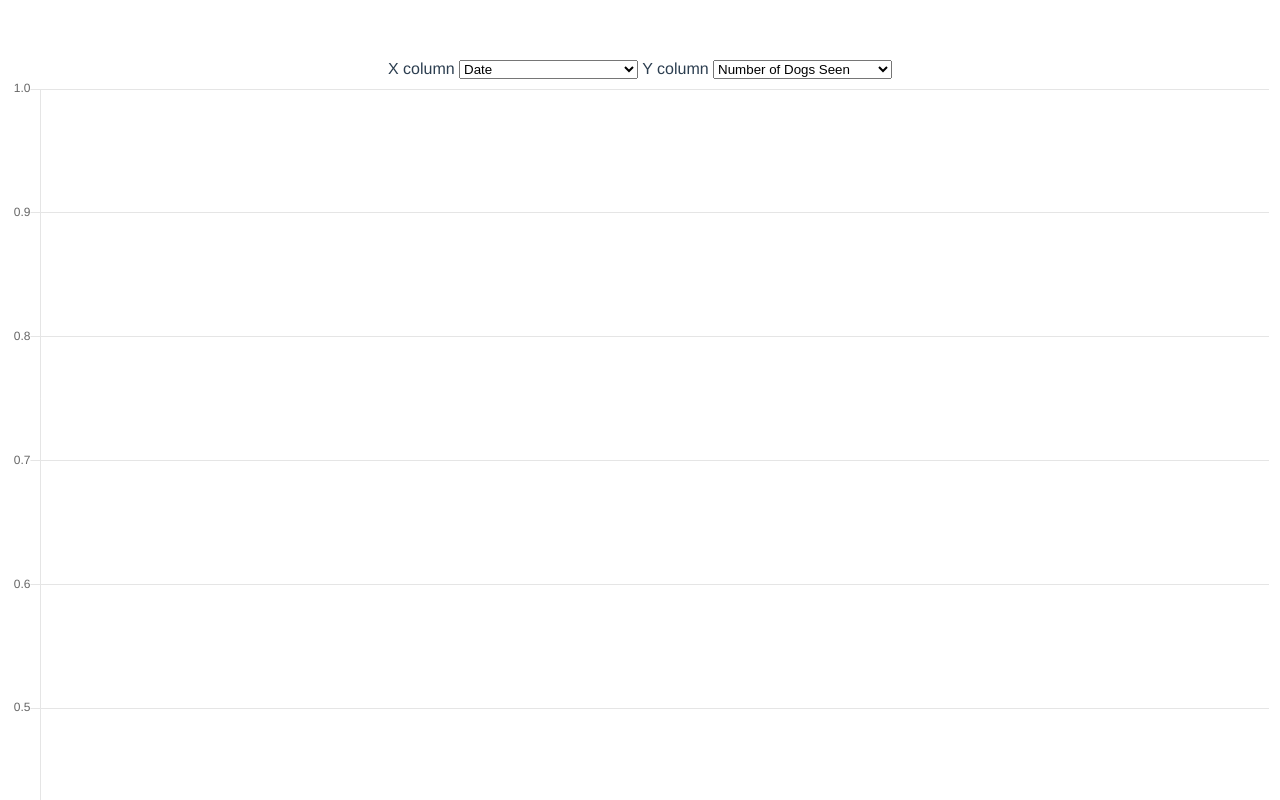
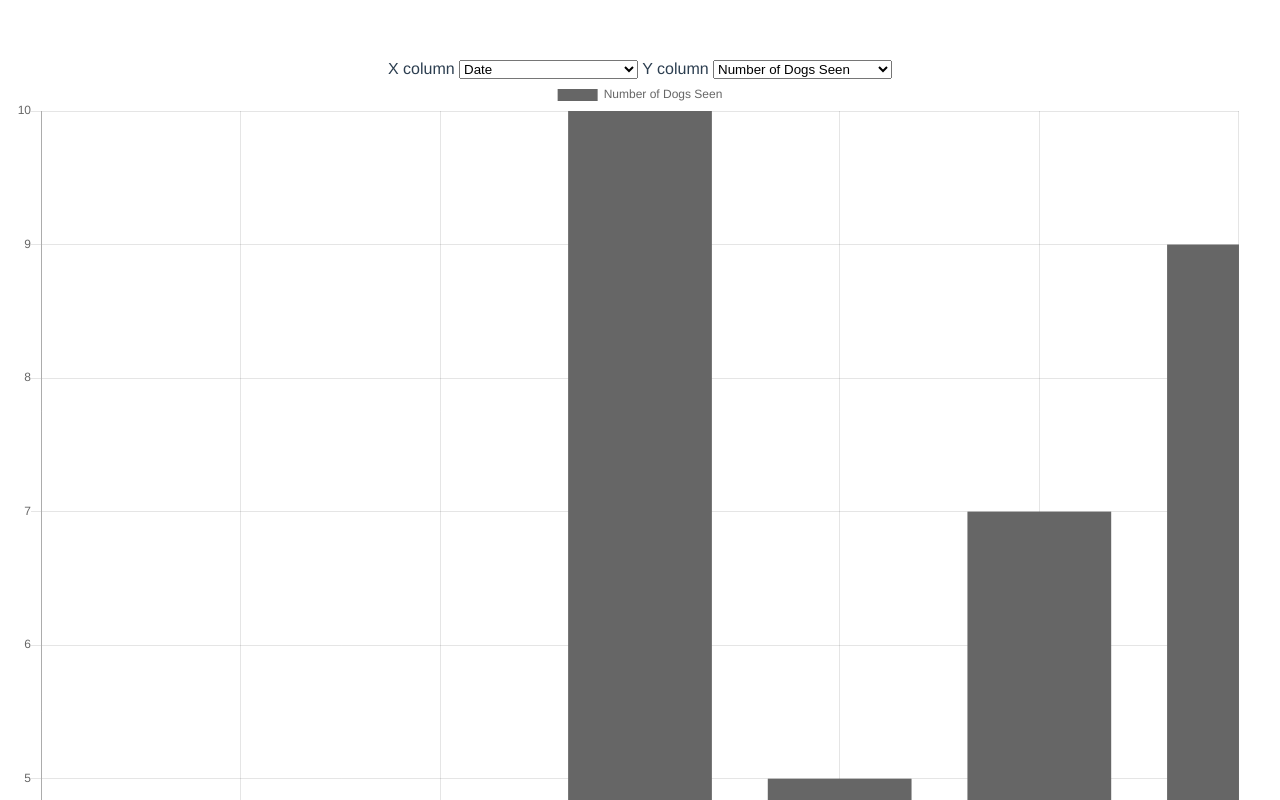
Before and after one commit to toastking/data-vuesualization, a Vue app: page / in a window 1280 px wide. Shown: the top 800 px of the page. Built offline with nearby package versions, Linux system fonts and the light colour scheme.

Commit message:
added rective props for a bar chart

```diff
--- a/src/App.vue
+++ b/src/App.vue
@@ -8,7 +8,7 @@
     <select id="ycol" v-model="yCol">
       <option v-for="col of Object.keys(cols)" v-bind:key="col" v-bind:value="col">{{ cols[col] }}</option>
     </select>
-    <BarChart v-bind:chartdata="getChartData()" v-bind:options="chartOptions"/>
+    <BarChart v-bind:chartData="chartdata" v-bind:options="chartoptions"/>
   </div>
 </template>
 
@@ -34,10 +34,9 @@ export default {
       'hoursSlept':'Number of Hours Slept',
       'coffeeDrank':'Cups of Coffee Consumed'
     },
-   chartOptions:{}
   }),
-  methods:{
-    getChartData: function(){
+  computed:{
+    chartdata: function(){
       //make an array with all the keys we need
       //then map it to the data to get the column at that index
       //to make something with shape [{col1:....,col2:....}....]
@@ -53,17 +52,29 @@ export default {
       .map(makeDataItem);
 
       return {
-        chartData:{
           datasets: [{
               label: this.cols[this.yCol],
               data: chartDataSet,
               backgroundColor:0x7ceacd,
           }]
+      };
+    },
+    chartoptions:function(){
+      return {
+
+        scales: {
+          xAxes: [{
+            type: 'time',
+            time: {
+              displayFormats:{
+                day : 'DD MM YYYY'
+              },
+              unit: 'day'
+            }
+          }]
         }
       };
-    },
-
-
+    }
     }
 }
 </script>
--- a/src/components/BarChart.vue
+++ b/src/components/BarChart.vue
@@ -1,10 +1,14 @@
 <script>
-    import {Bar} from 'vue-chartjs';
+    import {Bar,mixins} from 'vue-chartjs';
+    const { reactiveProp } = mixins;
+
     export default {
         extends:Bar,
-        props:['chartdata','options'],
-    mounted () {
-        this.renderChart(this.chartdata, this.options)
-    }
+        props:['options'],
+        mixins: [reactiveProp],
+        mounted () {
+            console.log(this.chartData);
+            this.renderChart(this.chartData, this.options)
+        }
     }
 </script>
```
